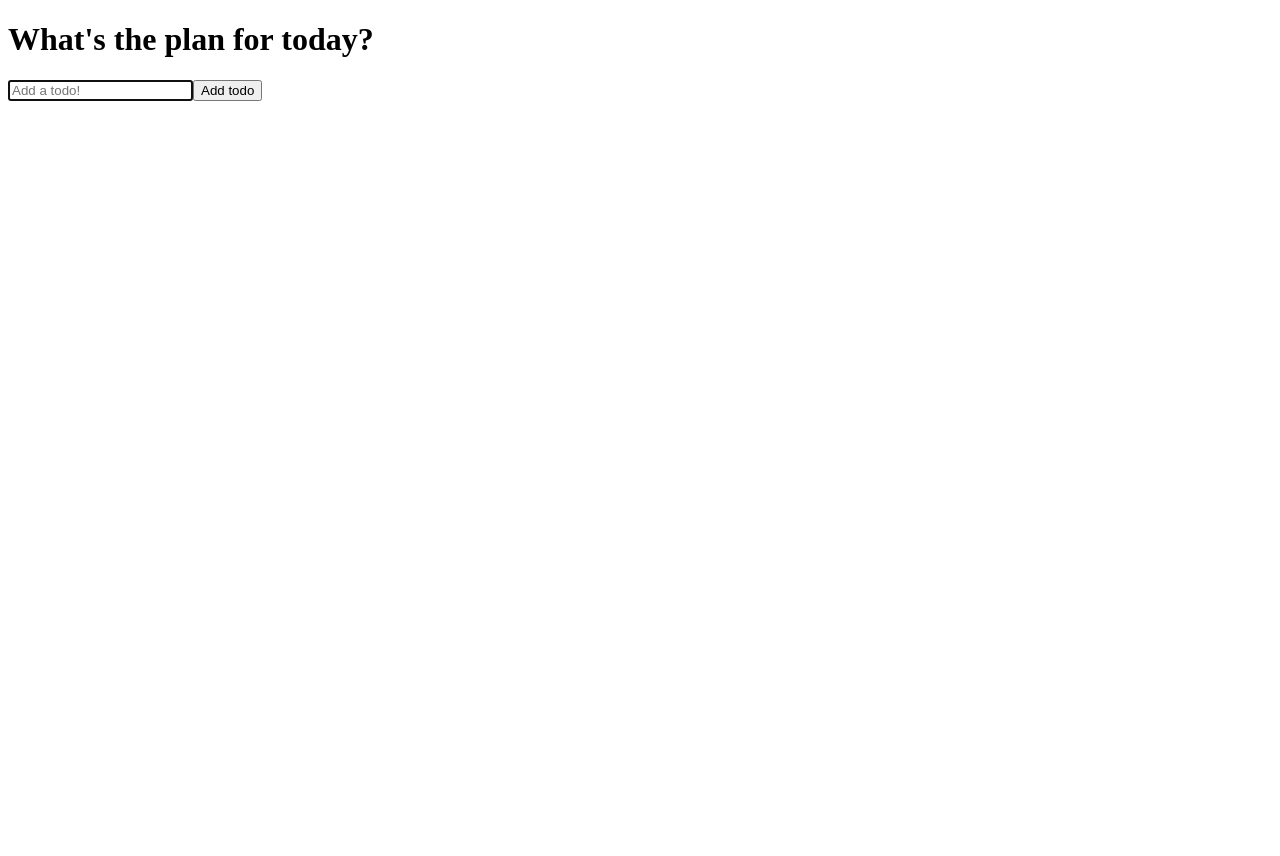
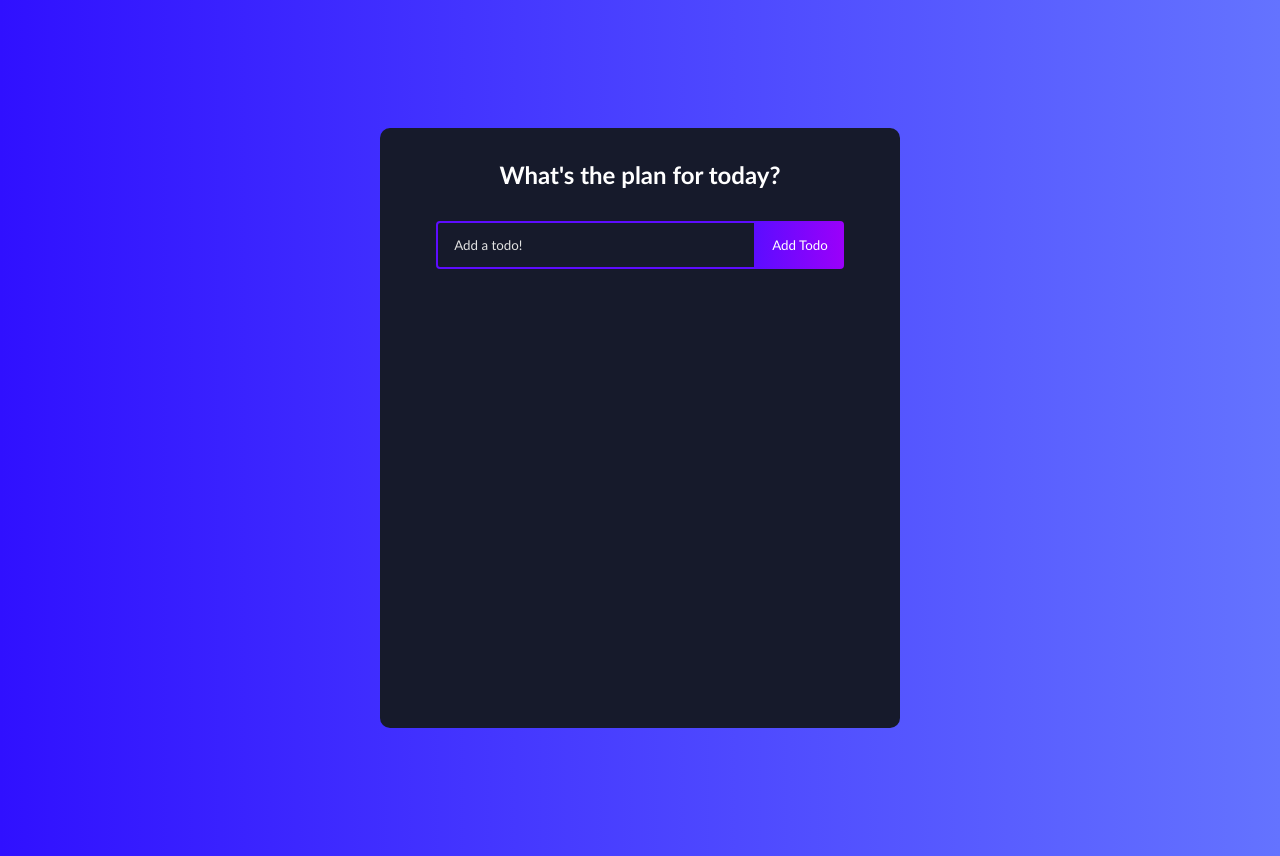
Before and after one commit to charlotte-greatbatch/ToDo-React, a React (Create React App) app in the folder todo/: page / in a window 1280 px wide. Before the commit the page ends 800 px from the top, so only its background shows below. Built offline with nearby package versions, Linux system fonts and the light colour scheme.

Commit message:
finished basic react todo app

```diff
--- /dev/null
+++ b/todo/src/App.css
@@ -0,0 +1,147 @@
+* {
+  box-sizing: border-box;
+  margin: 0;
+  padding: 0;
+  font-family: 'Trebuchet MS', 'Lucida Sans Unicode', 'Lucida Grande',
+    'Lucida Sans', Arial, sans-serif;
+}
+
+body {
+  background: linear-gradient(
+    90deg,
+    rgba(48, 16, 255, 1) 0%,
+    rgba(100, 115, 255, 1) 100%
+  );
+}
+.todo-app {
+  display: flex;
+  flex-direction: column;
+  justify-content: start;
+  width: 520px;
+  min-height: 600px;
+  background: #161a2b;
+  text-align: center;
+  margin: 128px auto;
+  border-radius: 10px;
+  padding-bottom: 32px;
+}
+
+h1 {
+  margin: 32px 0;
+  color: #fff;
+  font-size: 24px;
+}
+
+.complete {
+  text-decoration: line-through;
+  opacity: 0.4;
+}
+
+.todo-form {
+  margin-bottom: 32px;
+}
+
+.todo-input {
+  padding: 14px 32px 14px 16px;
+  border-radius: 4px 0 0 4px;
+  border: 2px solid #5d0cff;
+  outline: none;
+  width: 320px;
+  background: transparent;
+  color: #fff;
+}
+
+.todo-input::placeholder {
+  color: #e2e2e2;
+}
+
+.todo-button {
+  padding: 16px;
+  border: none;
+  border-radius: 0 4px 4px 0;
+  cursor: pointer;
+  outline: none;
+  background: linear-gradient(
+    90deg,
+    rgba(93, 12, 255, 1) 0%,
+    rgba(155, 0, 250, 1) 100%
+  );
+  color: #fff;
+  text-transform: capitalize;
+}
+
+.todo-input.edit {
+  border: 2px solid #149fff;
+}
+
+.todo-button.edit {
+  background: linear-gradient(
+    90deg,
+    rgba(20, 159, 255, 1) 0%,
+    rgba(17, 122, 255, 1) 100%
+  );
+  padding: 16px 22px;
+}
+
+.todo-container {
+  display: flex;
+  flex-direction: row;
+  position: relative;
+}
+
+.todo-row {
+  display: flex;
+  justify-content: space-between;
+  align-items: center;
+  margin: 4px auto;
+  color: #fff;
+  background: linear-gradient(
+    90deg,
+    rgba(255, 118, 20, 1) 0%,
+    rgba(255, 84, 17, 1) 100%
+  );
+
+  padding: 16px;
+  border-radius: 5px;
+  width: 90%;
+}
+
+.todo-row:nth-child(4n + 1) {
+  background: linear-gradient(
+    90deg,
+    rgba(93, 12, 255, 1) 0%,
+    rgba(155, 0, 250, 1) 100%
+  );
+}
+
+.todo-row:nth-child(4n + 2) {
+  background: linear-gradient(
+    90deg,
+    rgba(255, 12, 241, 1) 0%,
+    rgba(250, 0, 135, 1) 100%
+  );
+}
+
+.todo-row:nth-child(4n + 3) {
+  background: linear-gradient(
+    90deg,
+    rgba(20, 159, 255, 1) 0%,
+    rgba(17, 122, 255, 1) 100%
+  );
+}
+
+.icons {
+  display: flex;
+  align-items: center;
+  font-size: 24px;
+  cursor: pointer;
+}
+
+.delete-icon {
+  margin-right: 5px;
+  color: #fff;
+}
+
+.edit-icon {
+  color: #fff;
+}
--- a/todo/src/App.js
+++ b/todo/src/App.js
@@ -1,10 +1,10 @@
 import React from 'react'
-// import ToDoForm from './components/TodoForm'
+import './App.css'
 import TodoList from './components/TodoList'
 
 function App() {
   return (
-    <div className="App">
+    <div className="todo-app">
       <TodoList />
     </div>
   )
--- a/todo/src/components/TodoForm.js
+++ b/todo/src/components/TodoForm.js
@@ -1,7 +1,7 @@
 import React, { useState, useEffect, useRef } from 'react'
 
 function ToDoForm(props) {
-  const [input, setInput] = useState('')
+  const [input, setInput] = useState(props.edit ? props.edit.value : '')
 
   const inputRef = useRef(null)
 
@@ -25,6 +25,21 @@
 
   return (
     <form className="todo-form" onSubmit={handleSubmit}>
+      {props.edit ? (
+        <>
+          <input
+            type="text"
+            placeholder="Update your item"
+            value={input}
+            name="text"
+            className="todo-input edit"
+            onChange={handleChange}
+            ref={inputRef}
+          ></input>
+          <button className="todo-button edit">Update</button>
+        </>
+      ) : (
+        <>
           <input
             type="text"
             placeholder="Add a todo!"
@@ -35,6 +50,8 @@
             ref={inputRef}
           ></input>
           <button className="todo-button">Add todo</button>
+        </>
+      )}
     </form>
   )
 }
```
Lines whose indentation alone changed are shown as unchanged.
